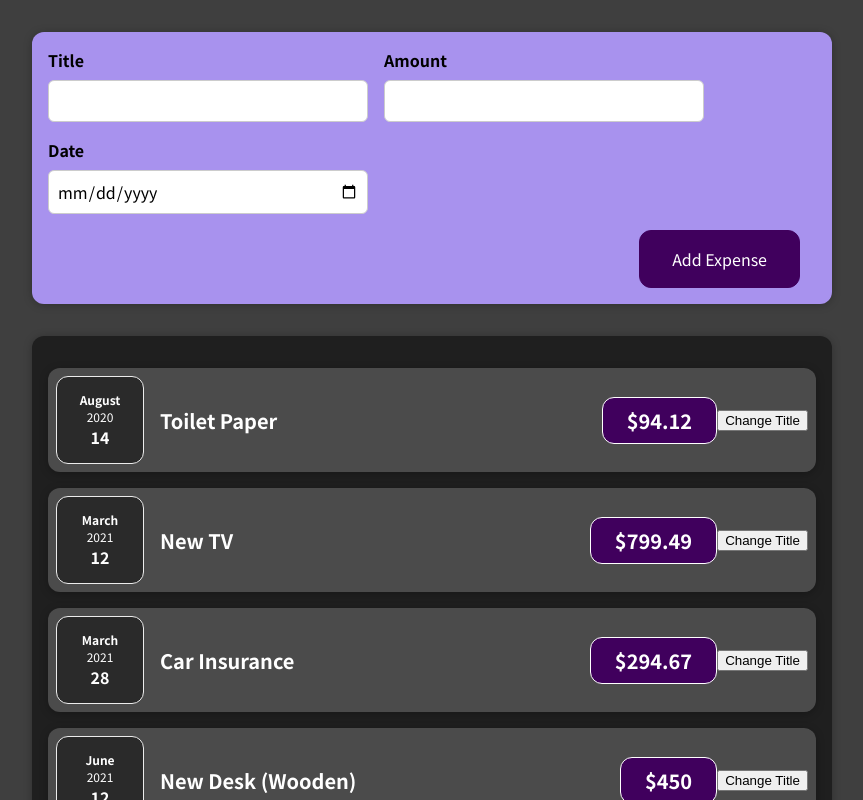
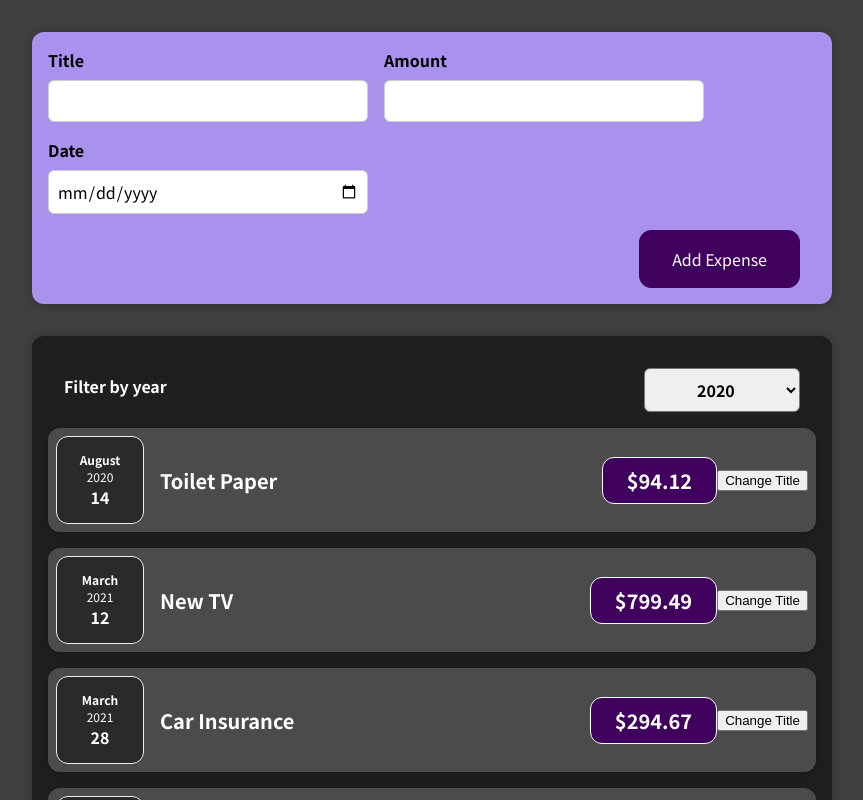
Before and after one commit to mikaws/react-complete-guide, a React (Create React App) app in the folder 1-expense-tracker/: page / in a window 1280 px wide. Shown: the top 800 px of the page, without its empty margins (208-1071 px from the left). Built offline with nearby package versions, Linux system fonts and the light colour scheme.

Commit message:
useState and child-to-parent component comunication

```diff
--- a/1-expense-tracker/src/App.js
+++ b/1-expense-tracker/src/App.js
@@ -31,9 +31,14 @@
     },
   ];
 
+  const addExpenseHandler = expense => {
+    console.log('In App.js');
+    console.log(expense);
+  };
+
   return (
     <>
-      <NewExpense />
+      <NewExpense onAddExpense={addExpenseHandler}/>
       <Expenses items={expenses}/>
     </>
   );
--- a/1-expense-tracker/src/components/Expenses/Expenses.js
+++ b/1-expense-tracker/src/components/Expenses/Expenses.js
@@ -1,13 +1,23 @@
 import ExpenseItem from './ExpenseItem';
 import Card from '../UI/Card';
 import './Expenses.css'
+import ExpensesFilter from './ExpensesFilter';
+import {React, useState} from 'react';
 
 const Expenses = (props) => {
+  const [filteredYear, setFilteredYear] = useState('2020');
+  const filterChangeHandler = selectedYear => {
+    setFilteredYear(selectedYear);
+  }
+
   return (
+    <>
       <Card className="expenses">
-      {props.items.map((expense) => {
+        <ExpensesFilter selected={filteredYear} onChangeFilter={filterChangeHandler}/>
+        {props.items.map(expense => {
           return (
             <ExpenseItem
+              key={expense.id}
               title={expense.title}
               amount={expense.amount}
               date={expense.date}
@@ -15,6 +25,7 @@
           );
         })}
       </Card>
+    </>
   );
 }
 
--- /dev/null
+++ b/1-expense-tracker/src/components/Expenses/ExpensesFilter.css
@@ -0,0 +1,24 @@
+.expenses-filter {
+  color: white;
+  padding: 0 1rem;
+}
+
+.expenses-filter__control {
+  display: flex;
+  width: 100%;
+  align-items: center;
+  justify-content: space-between;
+  margin: 1rem 0;
+}
+
+.expenses-filter label {
+  font-weight: bold;
+  margin-bottom: 0.5rem;
+}
+
+.expenses-filter select {
+  font: inherit;
+  padding: 0.5rem 3rem;
+  font-weight: bold;
+  border-radius: 6px;
+}
--- /dev/null
+++ b/1-expense-tracker/src/components/Expenses/ExpensesFilter.js
@@ -0,0 +1,25 @@
+import React from 'react';
+
+import './ExpensesFilter.css';
+
+const ExpensesFilter = (props) => {
+  const dropdownSelectedHandler = (event) => {
+    props.onChangeFilter(event.target.value)
+  }
+
+  return (
+    <div className='expenses-filter'>
+      <div className='expenses-filter__control'>
+        <label>Filter by year</label>
+        <select defaultValue={props.selected} onChange={dropdownSelectedHandler}>
+          <option value='2022'>2022</option>
+          <option value='2021'>2021</option>
+          <option value='2020'>2020</option>
+          <option value='2019'>2019</option>
+        </select>
+      </div>
+    </div>
+  );
+};
+
+export default ExpensesFilter;
--- a/1-expense-tracker/src/components/NewExpense/ExpenseForm.js
+++ b/1-expense-tracker/src/components/NewExpense/ExpenseForm.js
@@ -2,7 +2,7 @@
 
 import './ExpenseForm.css';
 
-const ExpenseForm = () => {
+const ExpenseForm = (props) => {
   const [enteredTitle, setEnteredTitle] = useState('');
   const [enteredAmount, setEnteredAmount] = useState('');
   const [enteredDate, setEnteredDate] = useState('');
@@ -28,7 +28,7 @@
       date: new Date(enteredDate)
     };
 
-    console.log(expenseData);
+    props.onSaveExpenseData(expenseData);
     setEnteredTitle('');
     setEnteredAmount('');
     setEnteredDate('');
@@ -50,7 +50,7 @@
             type="number"
             min="0.01"
             step="0.01"
-            value={enteredTitle}
+            value={enteredAmount}
             onChange={amountChangeHandler}/>
         </div>
         <div className="new-expense__control">
@@ -59,7 +59,7 @@
           type="date"
           min="2019-01-01"
           max="2022-12-31"
-          value={enteredTitle}
+          value={enteredDate}
           onChange={dateChangeHandler}/>
         </div>
       </div>
--- a/1-expense-tracker/src/components/NewExpense/NewExpense.js
+++ b/1-expense-tracker/src/components/NewExpense/NewExpense.js
@@ -3,10 +3,18 @@
 import ExpenseForm from './ExpenseForm'
 import './NewExpense.css';
 
-const NewExpense = () => {
+const NewExpense = (props) => {
+  const onSaveExpenseDataHandler = (enteredExpenseData) => {
+    const expenseData = {
+      ...enteredExpenseData,
+      id: Math.random().toString()
+    };
+    props.onAddExpense(expenseData);
+  };
+
   return (
     <div className="new-expense">
-      <ExpenseForm />
+      <ExpenseForm onSaveExpenseData={onSaveExpenseDataHandler} />
     </div>
   );
 };
```
Also changed, not shown: 1 other file (tests, documents, lock files or other folders). Lines whose indentation alone changed are shown as unchanged.
